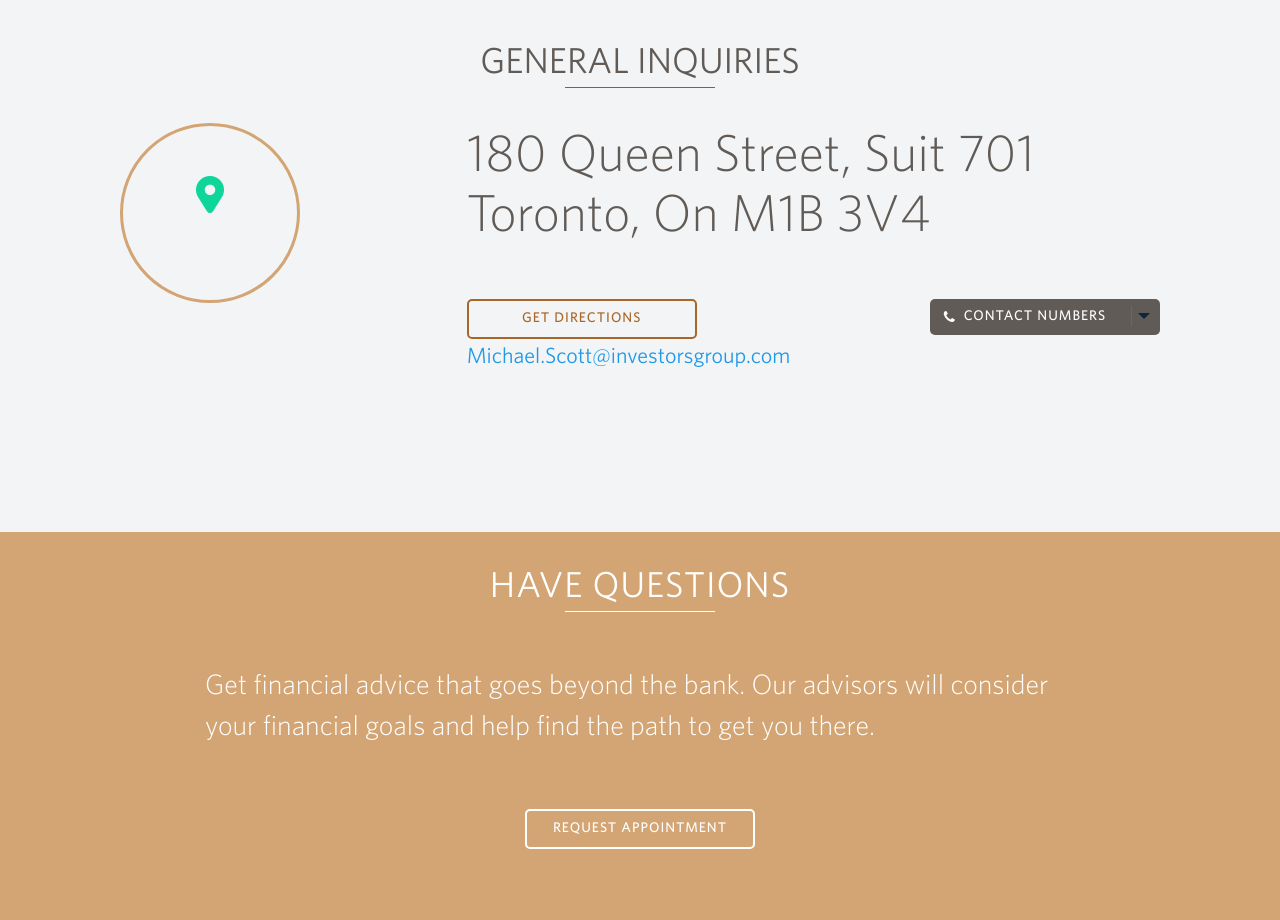
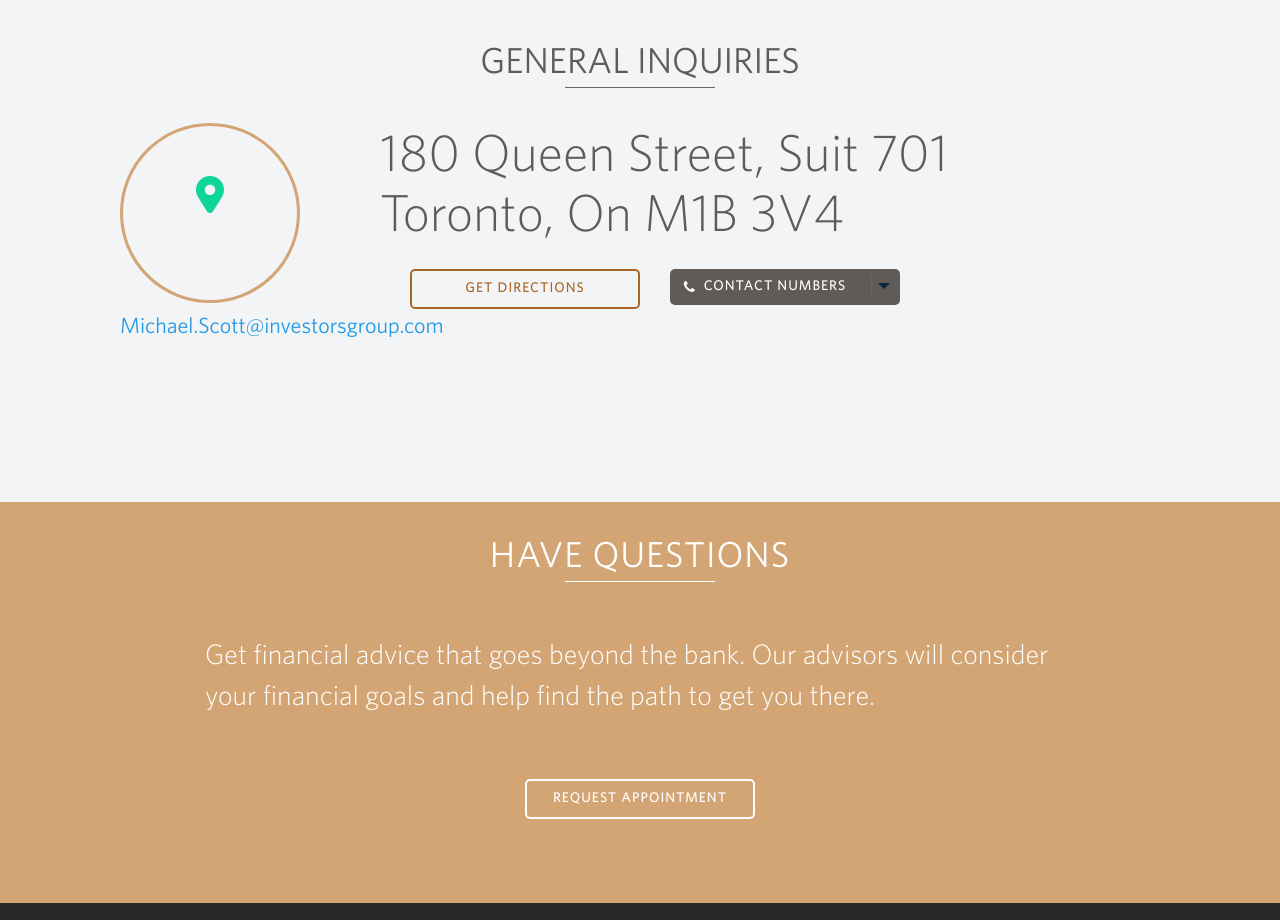
Before and after one commit to igfed/pwm, a website: page index.html in a window 1280 px wide. Shown: the part 3920-4840 px from the top of the page. Drawn offline with nearby package versions, Linux system fonts and the light colour scheme; some packages are replaced by stand-ins of ours; a script that the page names is missing.

Commit message:
General Inquiries changes

```diff
--- a/index.html
+++ b/index.html
@@ -403,11 +403,12 @@
                             </div>
                             <div class="small-12 medium-7 large-8 columns">
                                 <h3>180 Queen Street, Suit 701 Toronto, On M1B&nbsp;&nbsp;3V4</h3>
-                                <div class="row contact">
-                                    <div class="small-12 medium-3 large-6 columns">
+                            </div>
+                            <div class="row contact">
+                                    <div class="small-12 medium-6 large-3 columns">
                                       <a class="outline-btn secondary" type="button">Get Directions</a>
                                     </div>
-                                    <div class="small-12 medium-3 large-6 columns">
+                                    <div class="small-12 medium-6 large-3 columns">
                                       <ul class="dropdown menu large-constrained small-grid" data-dropdown-menu>
                                         <li>
                                             <a class="outline-btn constrained dropdown-button" type="button">
@@ -446,7 +447,6 @@
                                       <a href="mailto:a@b.com" class="tp_08">Michael.Scott@investorsgroup.com</a>
                                     </div>
                                 </div>
-                            </div>
                         </div>
                     </div>
                 </div>
--- a/scss/consultant/consultant.scss
+++ b/scss/consultant/consultant.scss
@@ -1182,10 +1182,26 @@
 		@media #{$small-only} {
 			float: none;
 		}
+
+		@media #{$medium-only}{
+			float: left;
+		}
 	}
 
 	.contact{
+
+		@media #{$medium-only}{
+			clear: both;
+		}
+
 		.columns{
+
+			&:first-of-type{
+				.outline-btn{
+					float: right;
+				}
+			}
+
 			&:last-child {
 
 				@media #{$small-only} {
```
Also changed, not shown: css/app.css.
